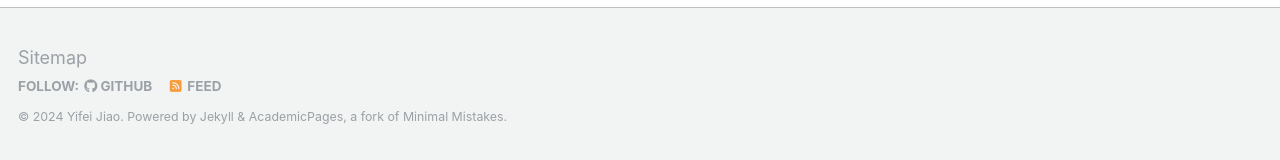
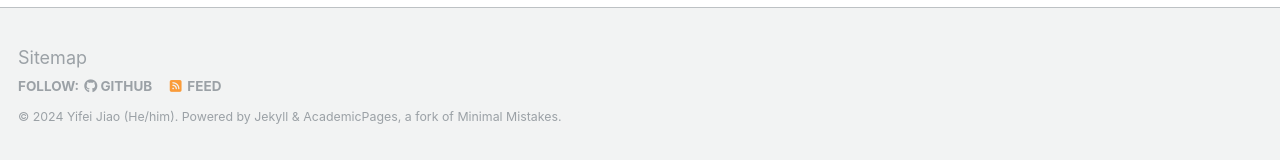
Before and after one commit to jiaoyf-thu/jiaoyf-thu.github.io, a Jekyll site: the page built from _pages/about.md, in a window 1280 px wide and 900 px high, scrolled down 2632 px. Shown: the part 737-897 px from the top of the window. Built offline with Jekyll 4.4.1, drawn with Linux system fonts in a browser that asks for light colours; some web fonts are replaced.

Commit message:
Update _config.yml

```diff
--- a/_config.yml
+++ b/_config.yml
@@ -10,7 +10,7 @@
 locale                   : "en-US"
 title                    : "Hi, I'm Yifei"
 title_separator          : "-"
-name                     : &name "Yifei Jiao"
+name                     : &name "Yifei Jiao (He/him)"
 description              : &description "personal description"
 url                      : https://jiaoyf-thu.github.io
 baseurl                  : ""
```
